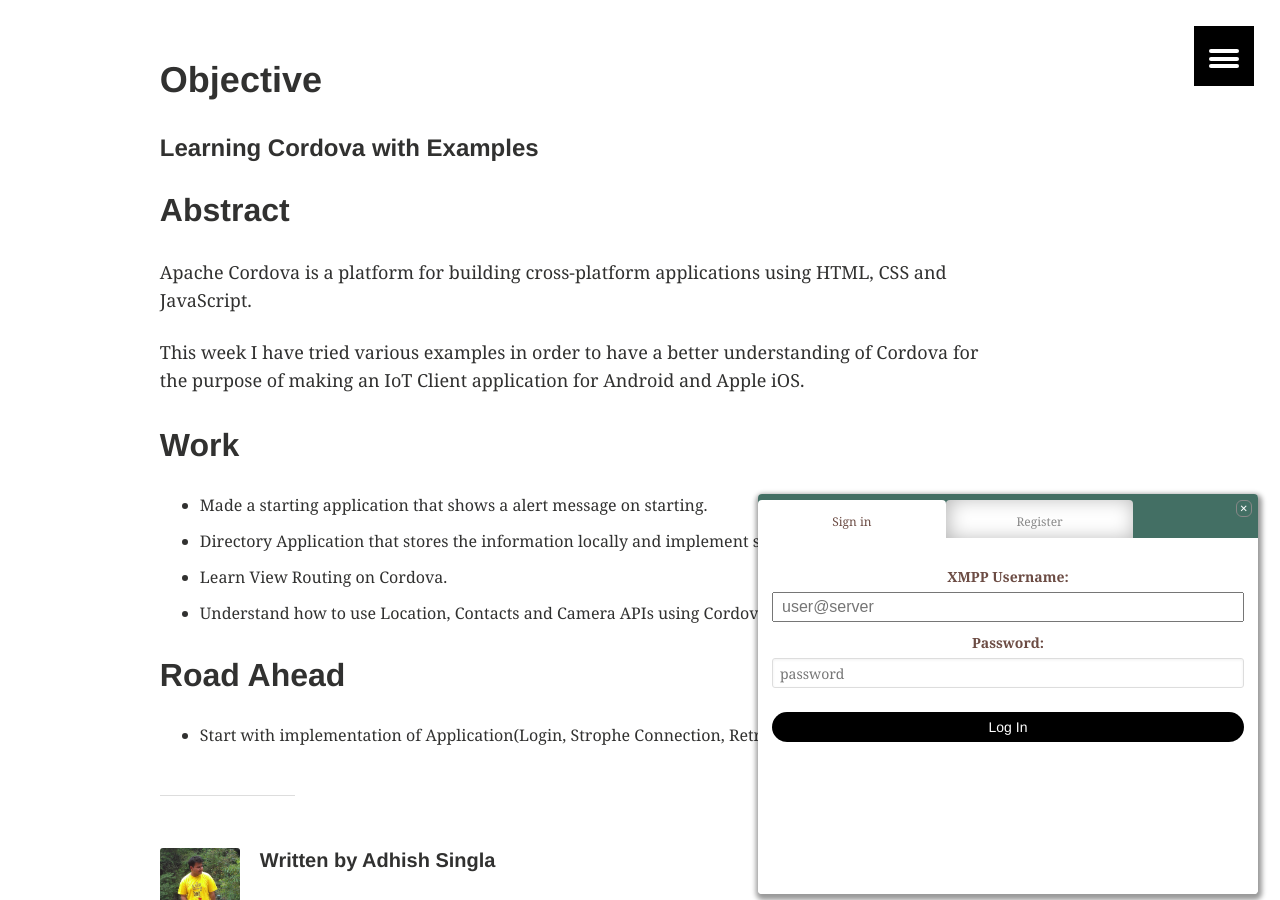
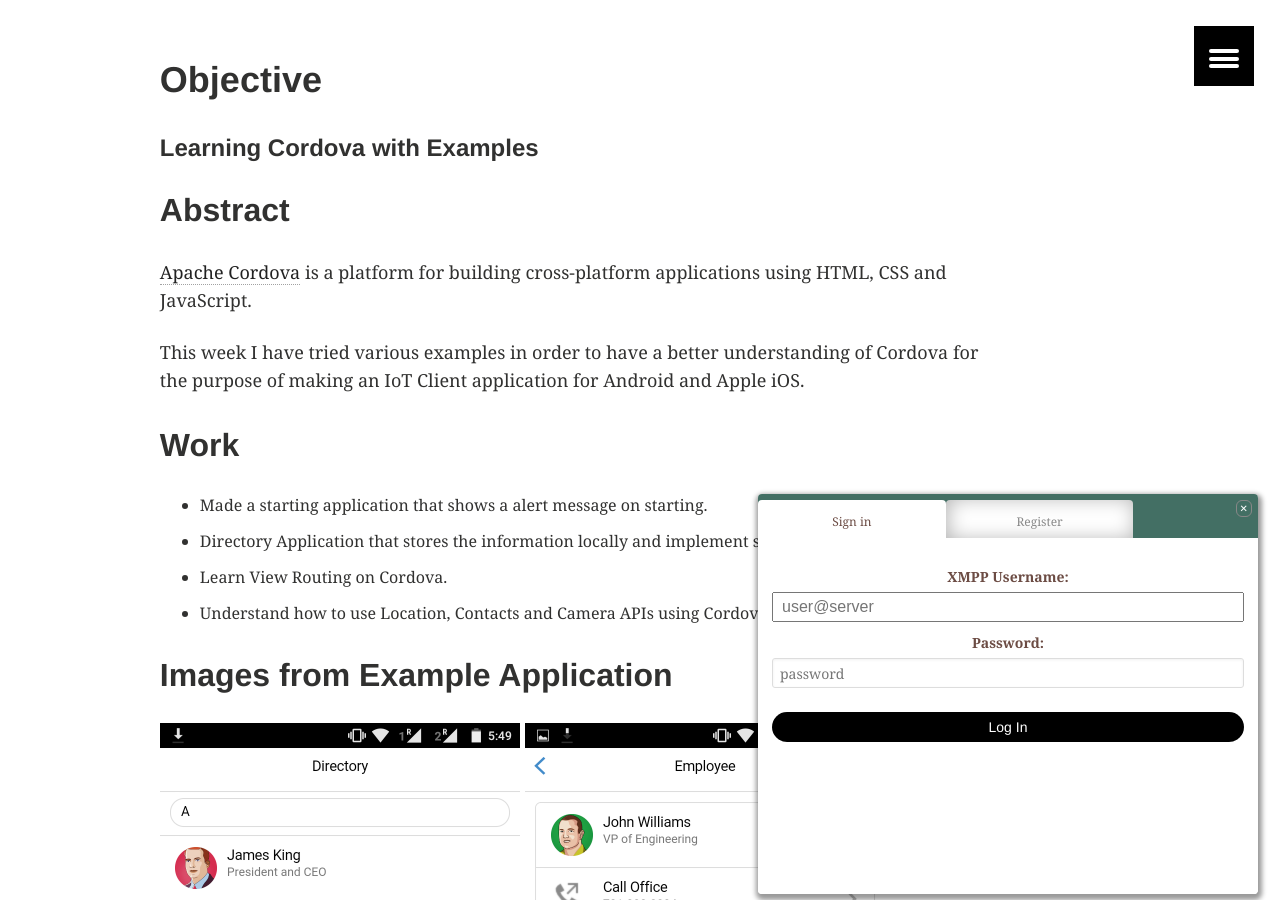
Before and after one commit to xmpp-iot/xmpp-iot.github.io, a Jekyll site: the page built from _posts/gsoc/2015-07-15-week-7.md, in a window 1280 px wide and 900 px high, scrolled down 229 px. Built offline with Jekyll 4.4.1, drawn with Linux system fonts in a browser that asks for light colours; some web fonts are replaced.

Commit message:
Blog Week 7 Update

```diff
--- a/_posts/gsoc/2015-07-15-week-7.md
+++ b/_posts/gsoc/2015-07-15-week-7.md
@@ -20,7 +20,7 @@
 
 ##Abstract
 
-Apache Cordova is a platform for building cross-platform applications using HTML, CSS and JavaScript.
+[Apache Cordova](https://cordova.apache.org/) is a platform for building cross-platform applications using HTML, CSS and JavaScript.
 
 This week I have tried various examples in order to have a better understanding of Cordova for the purpose of making an IoT Client application for Android and Apple iOS.
 
@@ -31,6 +31,11 @@
 * Learn View Routing on Cordova.
 * Understand how to use Location, Contacts and Camera APIs using Cordova.
 
+##Images from Example Application
+
+<img src="/images/directory.png" alt="Directory" width="360" />
+<img src="/images/employee.png" alt="Employee View" width="360" />
+
 ##Road Ahead
 
 * Start with implementation of Application(Login, Strophe Connection, Retrieve Contacts).
```
Also changed, not shown: images/directory.png (added), images/employee.png (added).
